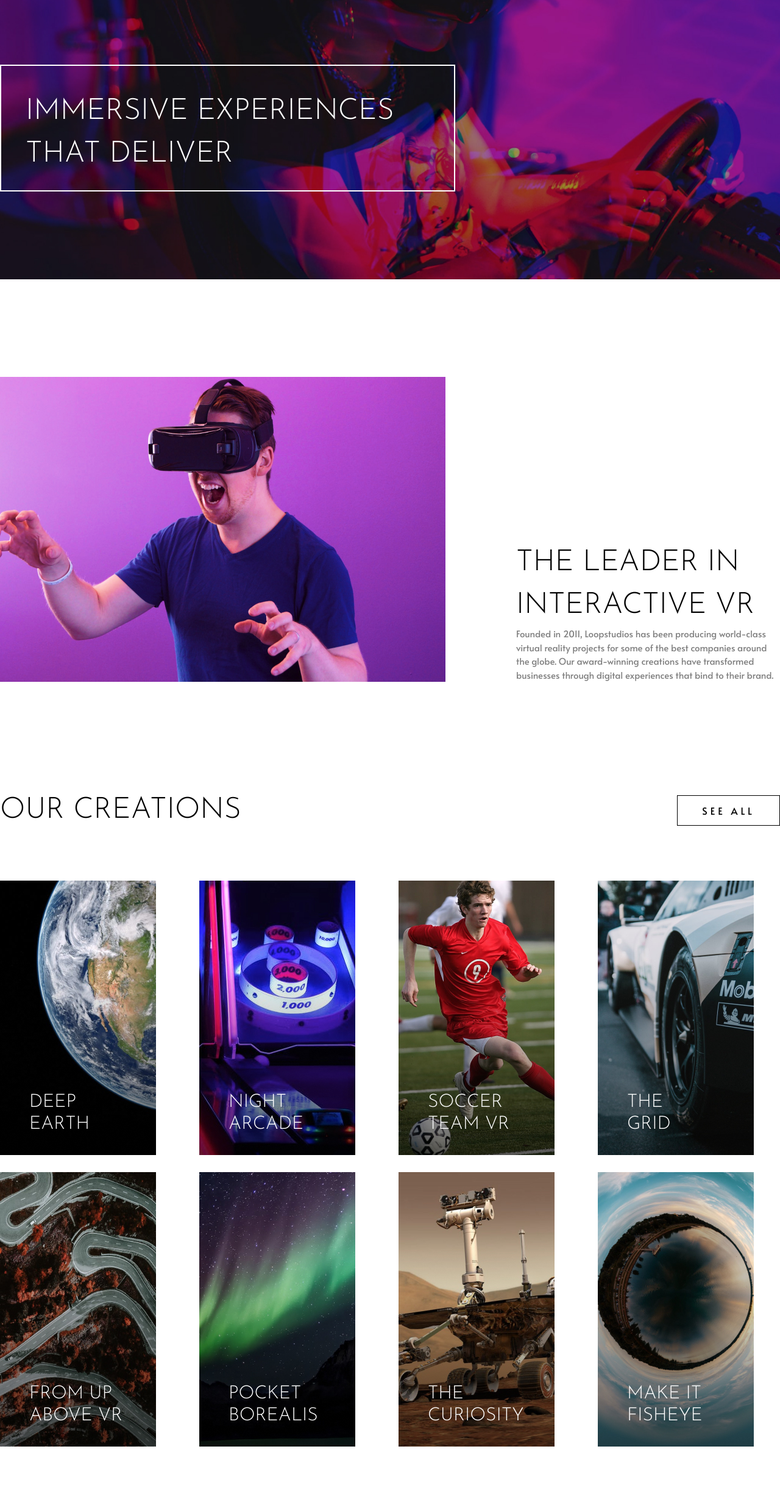
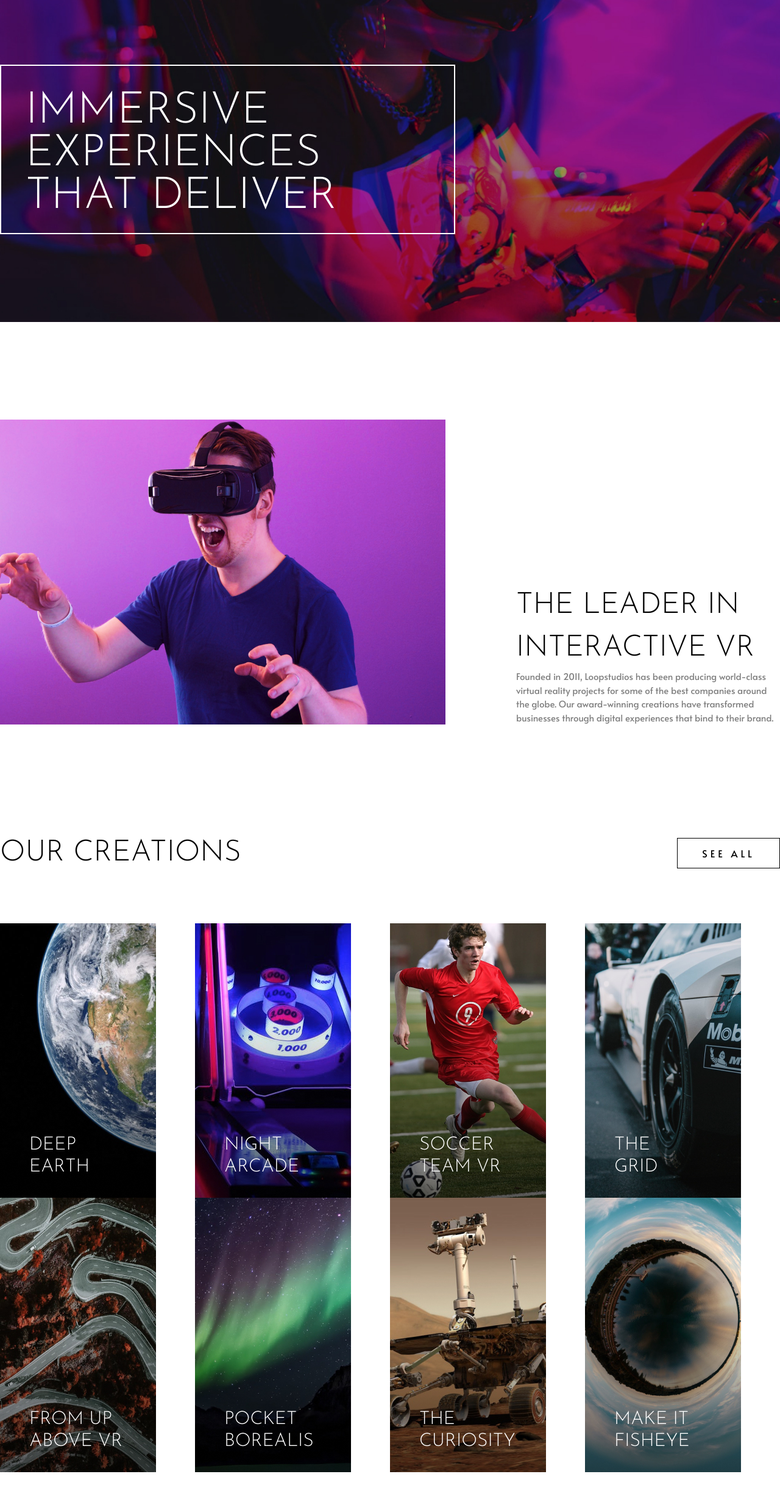
Before and after one commit to EhsonjonKomiljonov/3-oy-4-dars-tailwind, a website: page index.html in a window 1280 px wide. Shown: the part 102-2560 px from the top of the page at 61% size. Drawn offline with Linux system fonts and the light colour scheme.

Commit message:
edit grid gap

```diff
--- a/index.html
+++ b/index.html
@@ -63,7 +63,7 @@
           <div
             class="w-7/12 mt-32 pt-10 pb-6 px-10 border-2 border-solid border-white"
           >
-            <h1 class="text-5xl md:text-5xl lg:text-7xl xl:text-7xl 2xl:text-7xl font-body2 text-white uppercase leading-height">
+            <h1 class="text-7xl font-body2 text-white uppercase leading-height">
               Immersive experiences that deliver
             </h1>
           </div>
@@ -103,7 +103,7 @@
               >SEE ALL</a
             >
           </div>
-          <div class="grid grid-rows-2 grid-cols-4 gap-7">
+          <div class="grid grid-rows-2 grid-cols-4 gap-y-7">
             <div
               class="relative pb-8 px-12 bg-earth w-64 h-grid hover:opacity-40 hover:text-black transition-all"
             >
```
